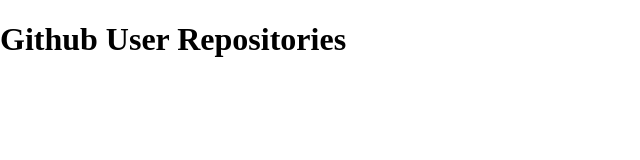
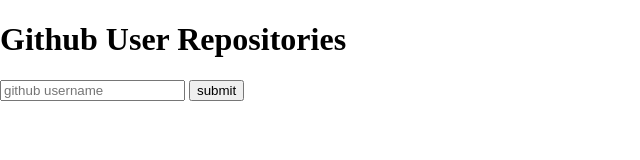
Before and after one commit to esironal/github-repositories-app, a website: page public/index.html in a window 1280 px wide. Shown: the whole page, without its empty margins (0-640 px from the left). Drawn offline with Linux system fonts and the light colour scheme.

Commit message:
added a test for receiving input from the user

```diff
--- a/public/index.html
+++ b/public/index.html
@@ -9,6 +9,8 @@
     <div class="container">
       <h1>Github User Repositories</h1>
     </div>
+    <input type='text' placeholder='github username'>
+    <input type='button' value='submit'>
     <div class="grid"></div>
 
     <script src="../bower_components/jquery/dist/jquery.min.js"></script>
--- a/public/js/main.js
+++ b/public/js/main.js
@@ -9,6 +9,11 @@
   var userLogin;
   var urlEnd = '/repos';
   var url = urlBase + userLogin + urlEnd;
+
+  console.log(urlBase);
+  console.log(userLogin);
+  console.log(urlEnd);
+  console.log(url);
 
   $.get(url, function(repo) {
     return cb(repo)
```
Also changed, not shown: tests/spec/main.test.js (+13 -0 lines).
